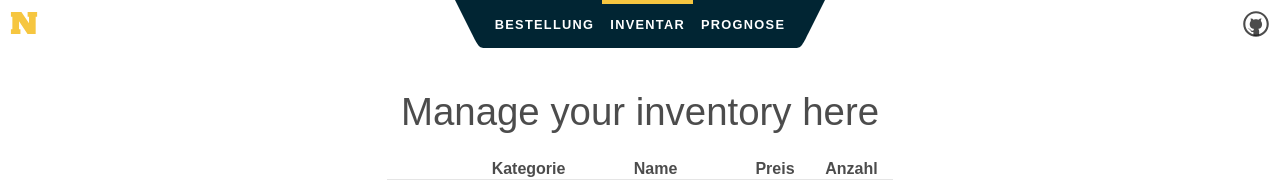
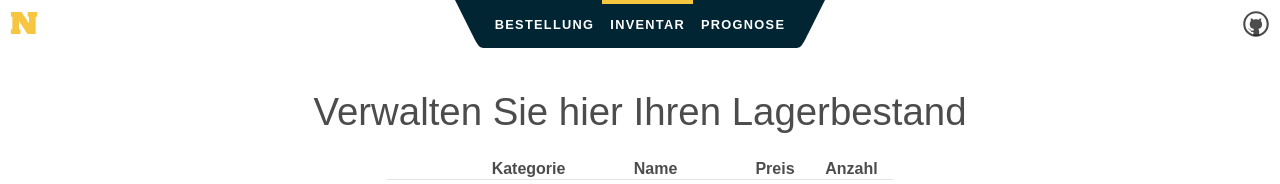
Before and after one commit to jarjan/naubay-frontend, a SvelteKit app: page /inventory in a window 1280 px wide. Shown: the top 184 px of the page. Built offline with nearby package versions, Linux system fonts and the light colour scheme; grey boxes are pictures that could not be loaded.

Commit message:
translate to german

```diff
--- a/src/routes/inventory/+page.svelte
+++ b/src/routes/inventory/+page.svelte
@@ -12,7 +12,7 @@
 </script>
 
 <div class="inventory">
-  <h1>Manage your inventory here</h1>
+  <h1>Verwalten Sie hier Ihren Lagerbestand</h1>
   <table class="product__table">
     <tr>
       <th></th>
```
